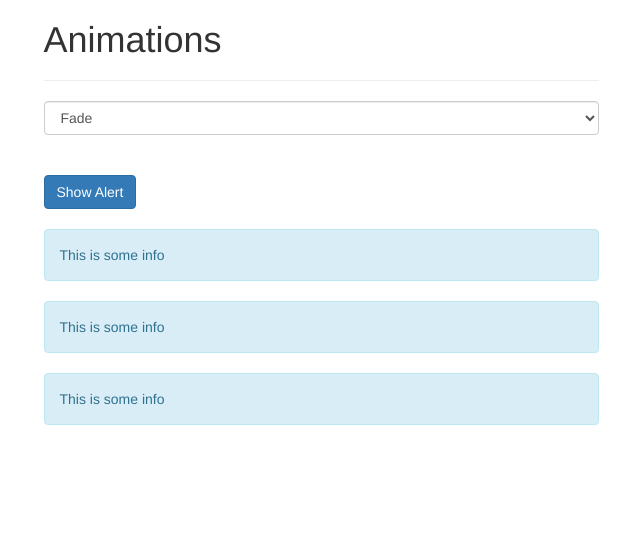
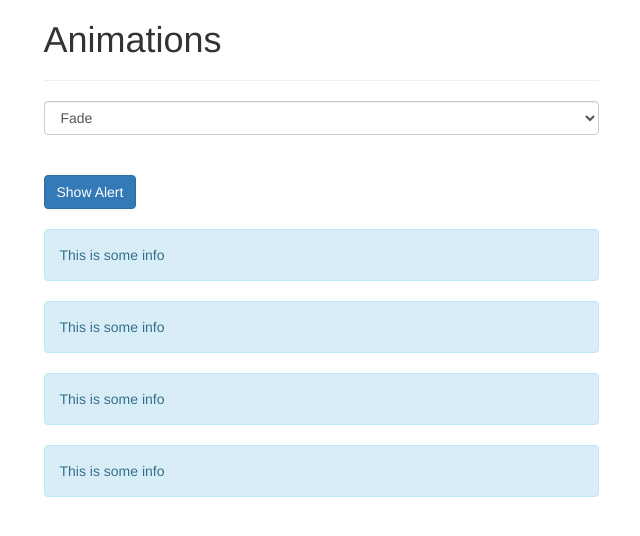
Before and after one commit to WojciechGladalski/Vue-Udemy, a Vue app: page / in a window 1280 px wide. Shown: the top 536 px of the page, without its empty margins (319-959 px from the left). Built offline with nearby package versions, Linux system fonts and the light colour scheme.

Commit message:
bindowanie do kilku elementow - key, i mode - do przejsc pomiedzy animacjami - podobne do type='animation'

```diff
--- a/src/App.vue
+++ b/src/App.vue
@@ -25,6 +25,11 @@
                         leave-active-class="animated shake"
                 >
                     <div class="alert alert-info" v-if="show">This is some info</div>
+                </transition>
+                <transition :name="alertAnimation" mode="out-in">
+<!--                    dodany key poniewaz musi byc unikalny div zeby dobindowało do name'a-->
+                    <div class="alert alert-info" v-if="show" key="info">This is some info</div>
+                    <div class="alert alert-warning" v-else key="warning">This is some warning</div>
                 </transition>
             </div>
         </div>
```
